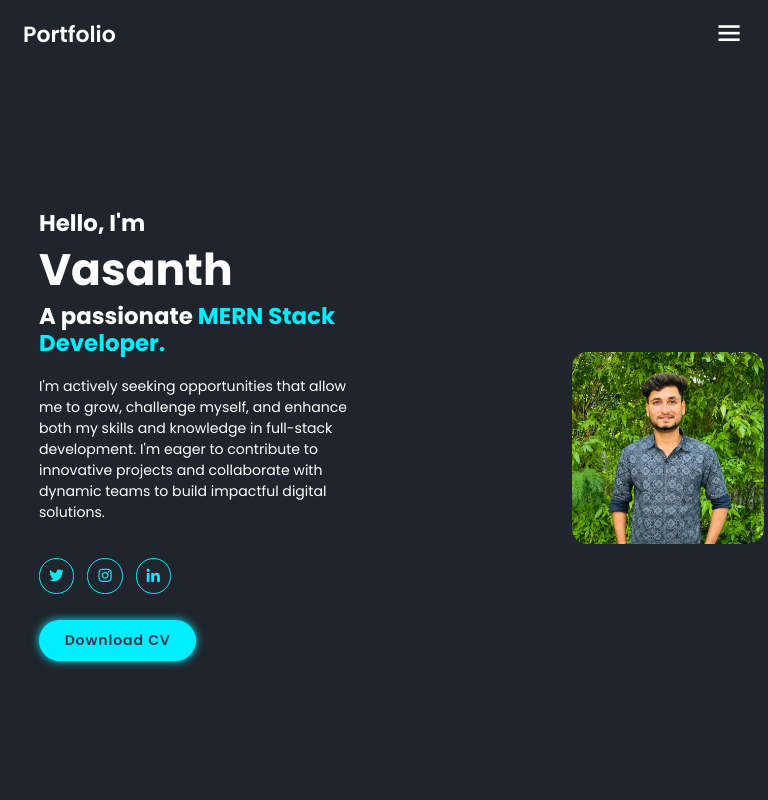
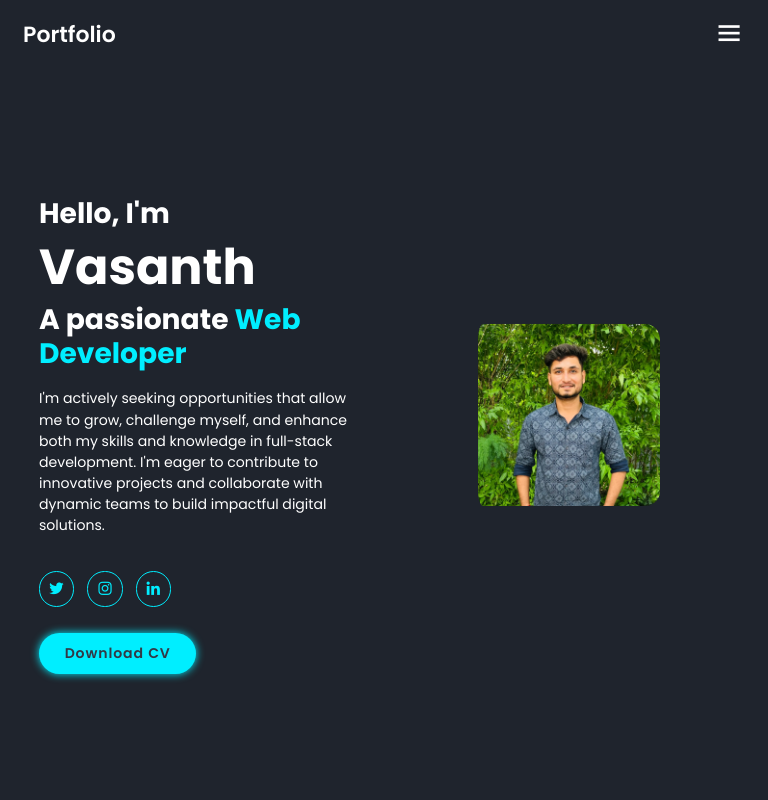
Before and after one commit to Vasanthv8122001/Portfolio, a Next.js app: page / in a window 768 px wide. Shown: the top 800 px of the page. Built offline with nearby package versions, Linux system fonts and the light colour scheme.

Commit message:
Update homepage introduction and enhance responsive styles for better mobile experience

```diff
--- a/pages/index.js
+++ b/pages/index.js
@@ -413,7 +413,7 @@ export default function Home() {
                                 <h3>Hello, I'm</h3>
                                 <h1>Vasanth</h1>
                                 <h3>
-                                    A passionate <span>MERN Stack Developer.</span>
+                                    A passionate <span>Web Developer</span>
                                 </h3>
                                 <p>
                                     I'm actively seeking opportunities that allow me to grow, challenge myself, and enhance both my skills and knowledge in full-stack development. I'm eager to contribute to innovative projects and collaborate with dynamic teams to build impactful digital solutions.
@@ -430,10 +430,13 @@ export default function Home() {
                         {/* Image */}
                         <div className="col-md-6 text-center">
                             <div className="home-img">
-                                <img src="/1000082049.webp" alt="Your image" />
+                                <img
+                                    src="/1000082049.webp"
+                                    alt="Your image"
+                                    className="responsive-img img-fluid d-block mx-auto"
+                                />
                             </div>
                         </div>
-
                     </div>
                 </div>
             </section>
--- a/styles/style.scss
+++ b/styles/style.scss
@@ -74,18 +74,108 @@ section {
     display: none;
 }
 
+@media (max-width: 768px) {
+    #menu-icon {
+        display: block;
+    }
+
+    .navbar{
+        position: absolute;
+        top: 100%;
+        left: 0;
+        width: 100%;
+        padding: 1rem 3%;
+        background: var(--bg-color);
+        border-top: .1rem solid rgba(0,0,0, .2);
+        box-shadow: 0 .5rem 1rem rgba(0,0,0, .2);
+        display: none;
+    }
+
+    .navbar.active {
+        display: block;
+    }
+
+    .navbar a {
+        display: block;
+        font-size: 2rem;
+        margin: 3rem 0;
+    }
+
+    .home {
+        flex-direction: column;
+    }
+
+    .home-content h3 {
+        font-size: 2.6rem;
+    }
+
+    .home-content h1 {
+        font-size: 5rem;
+    }
+
+    .home-img {
+        // width: 70vw;
+        // margin-top: 3rem;
+        justify-content: center;
+    }
+
+    .about {
+        flex-direction: column-reverse;
+    }
+
+    .about-img {
+        width: 70vw;
+        margin-top: 4rem;
+    }
+
+    .education h2 {
+        margin-bottom: 3rem;
+    }
+
+    .portfolio h2 {
+        margin-bottom: 3rem;
+    }
+
+    .portfolio-container {
+        grid-template-columns: repeat(2, 1fr);
+    }
+
+}
+
+.responsive-img {
+  width: 90vw; /* Default: mobile view */
+  border-radius: 8%;
+}
+
+.responsive-img {
+  padding-left: 10px;
+  animation: floatImage 4s ease-in-out infinite;
+}
+
+@media (min-width: 992px) { /* Bootstrap 'lg' breakpoint and above */
+  .home-img .responsive-img {
+    width: 25vw;
+  }
+}
+
+@media (min-width: 768px) {
+  .responsive-img {
+    width: 25vw;
+  }
+}
+
 .home {
     display: flex;
     justify-content: center;
     align-items: center;
 }
 
-.home-img img {
-    width: 25vw;
-    // padding-left: 10px;
-    border-radius: 8%;
-    // animation: floatImage 4s ease-in-out infinite;
-}
+// .home-img img {
+//     width: 25vw;
+//     // padding-left: 10px;
+//     border-radius: 8%;
+//     // animation: floatImage 4s ease-in-out infinite;
+// }
 
 @keyframes floatImage {
     0% {
@@ -451,74 +541,6 @@ span{
     }
 }
 
-@media (max-width: 768px) {
-    #menu-icon {
-        display: block;
-    }
-
-    .navbar{
-        position: absolute;
-        top: 100%;
-        left: 0;
-        width: 100%;
-        padding: 1rem 3%;
-        background: var(--bg-color);
-        border-top: .1rem solid rgba(0,0,0, .2);
-        box-shadow: 0 .5rem 1rem rgba(0,0,0, .2);
-        display: none;
-    }
-
-    .navbar.active {
-        display: block;
-    }
-
-    .navbar a {
-        display: block;
-        font-size: 2rem;
-        margin: 3rem 0;
-    }
-
-    .home {
-        flex-direction: column;
-    }
-
-    .home-content h3 {
-        font-size: 2.6rem;
-    }
-
-    .home-content h1 {
-        font-size: 5rem;
-    }
-
-    .home-img {
-        width: 70vw;
-        margin-top: 3rem;
-        justify-content: center;
-    }
-
-    .about {
-        flex-direction: column-reverse;
-    }
-
-    .about-img {
-        width: 70vw;
-        margin-top: 4rem;
-    }
-
-    .education h2 {
-        margin-bottom: 3rem;
-    }
-
-    .portfolio h2 {
-        margin-bottom: 3rem;
-    }
-
-    .portfolio-container {
-        grid-template-columns: repeat(2, 1fr);
-    }
-
-}
-
 @media (max-width: 617px) {
     .portfolio-container {
         grid-template-columns: 1fr;
```
